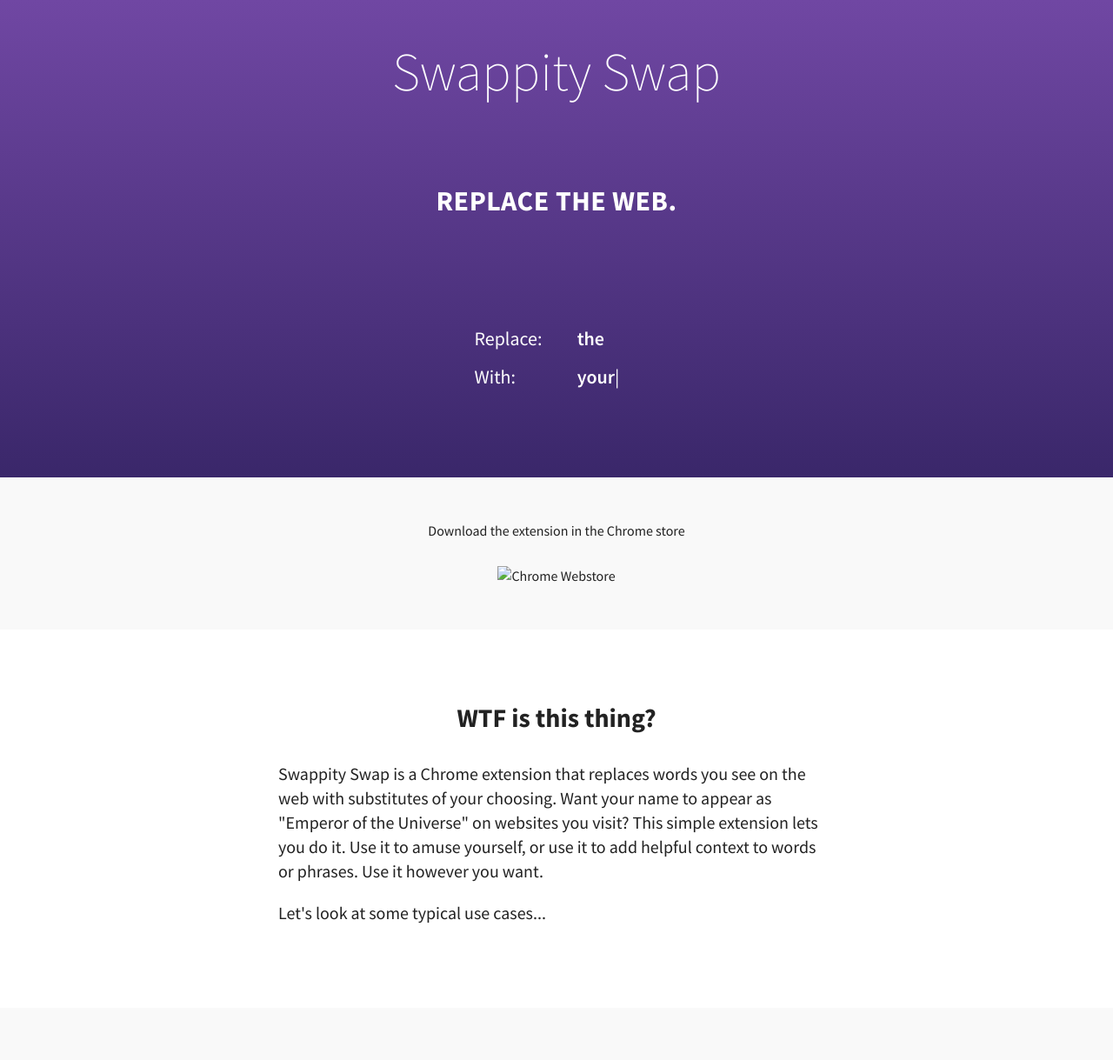
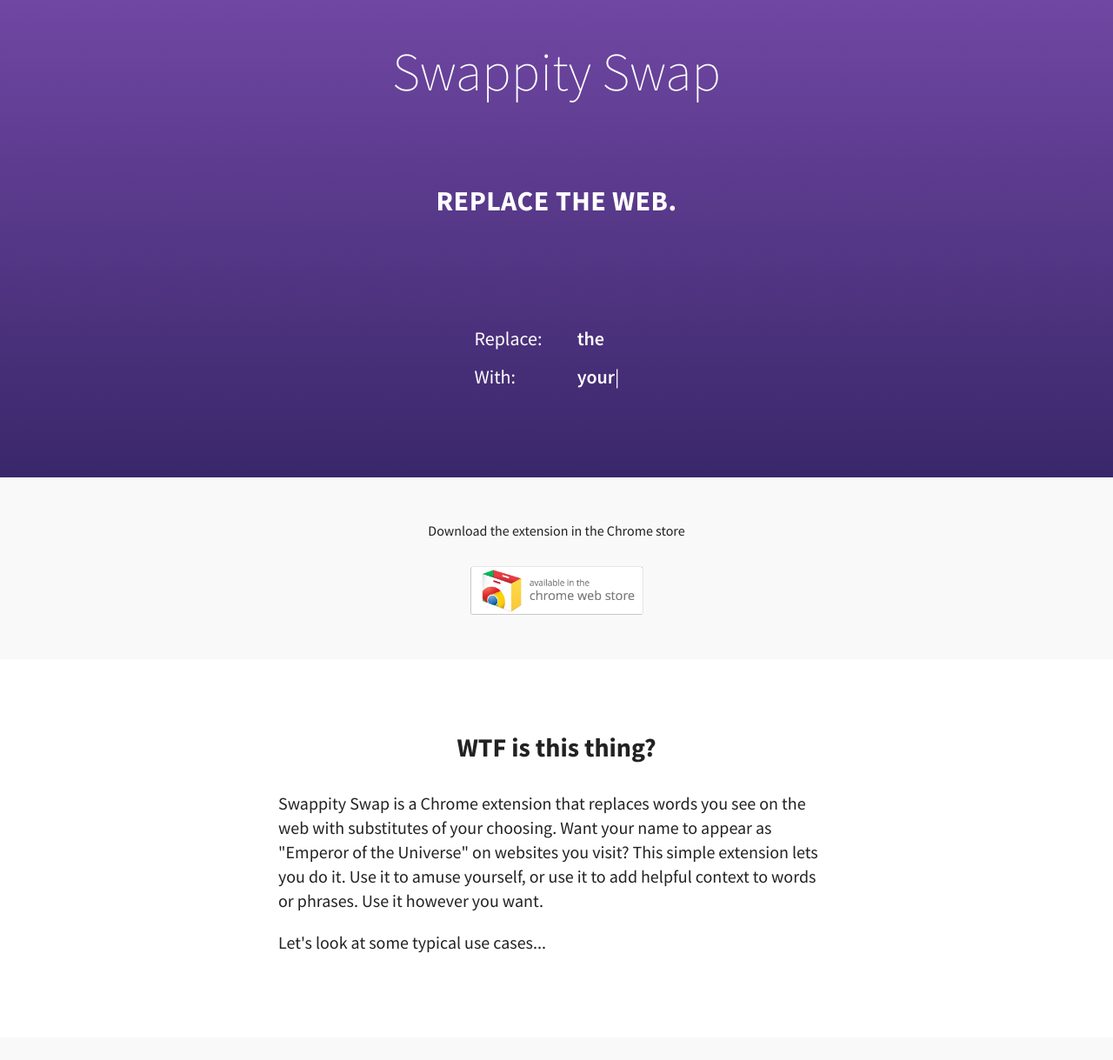
Before and after one commit to CrookedLabs/swappityswap, a Jekyll site: the page built from index.html, in a window 1280 px wide. Shown: the top 1219 px of the page at 87% size. Built offline with Jekyll 4.4.1, drawn with Linux system fonts in a browser that asks for light colours; nearby versions of some CDN libraries; grey boxes are pictures that could not be loaded.

Commit message:
fix images build

```diff
--- a/_config.yml
+++ b/_config.yml
@@ -16,5 +16,3 @@
 
 # Build settings
 markdown: kramdown
-exclude: [images]
-keep_files: [images]
--- a/gulpfile.js
+++ b/gulpfile.js
@@ -65,10 +65,12 @@
     .pipe(gulp.dest('css'));
 });
 
+
 gulp.task('images', function () {
   return gulp.src('images/**/*')
     .pipe(imagemin())
-    .pipe(gulp.dest('_site/images'));
+    .pipe(gulp.dest('_site/images'))
+    .pipe(gulp.dest('images'));
 });
 
 /**
```
Also changed, not shown: images/goat.jpg, 5 other files.
